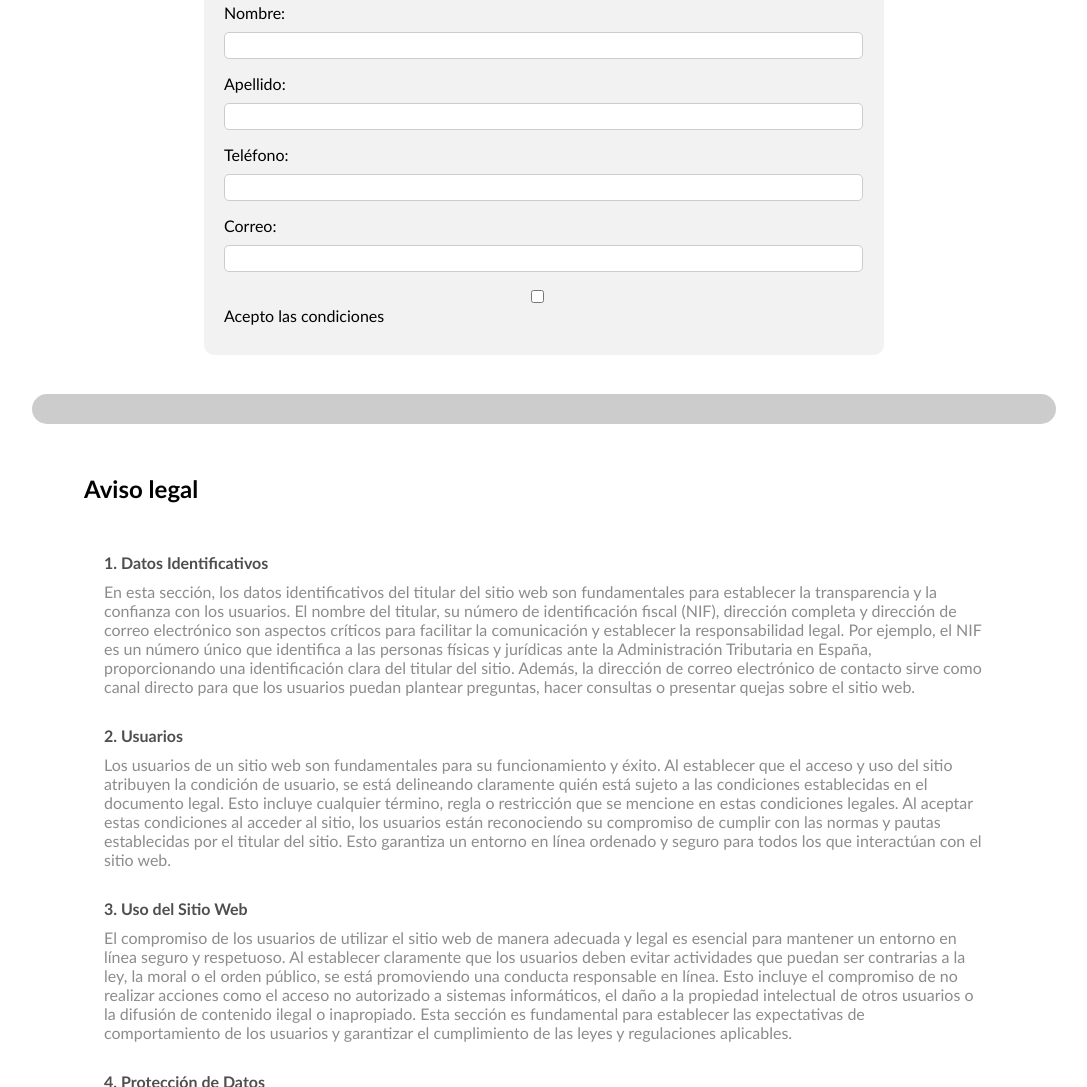
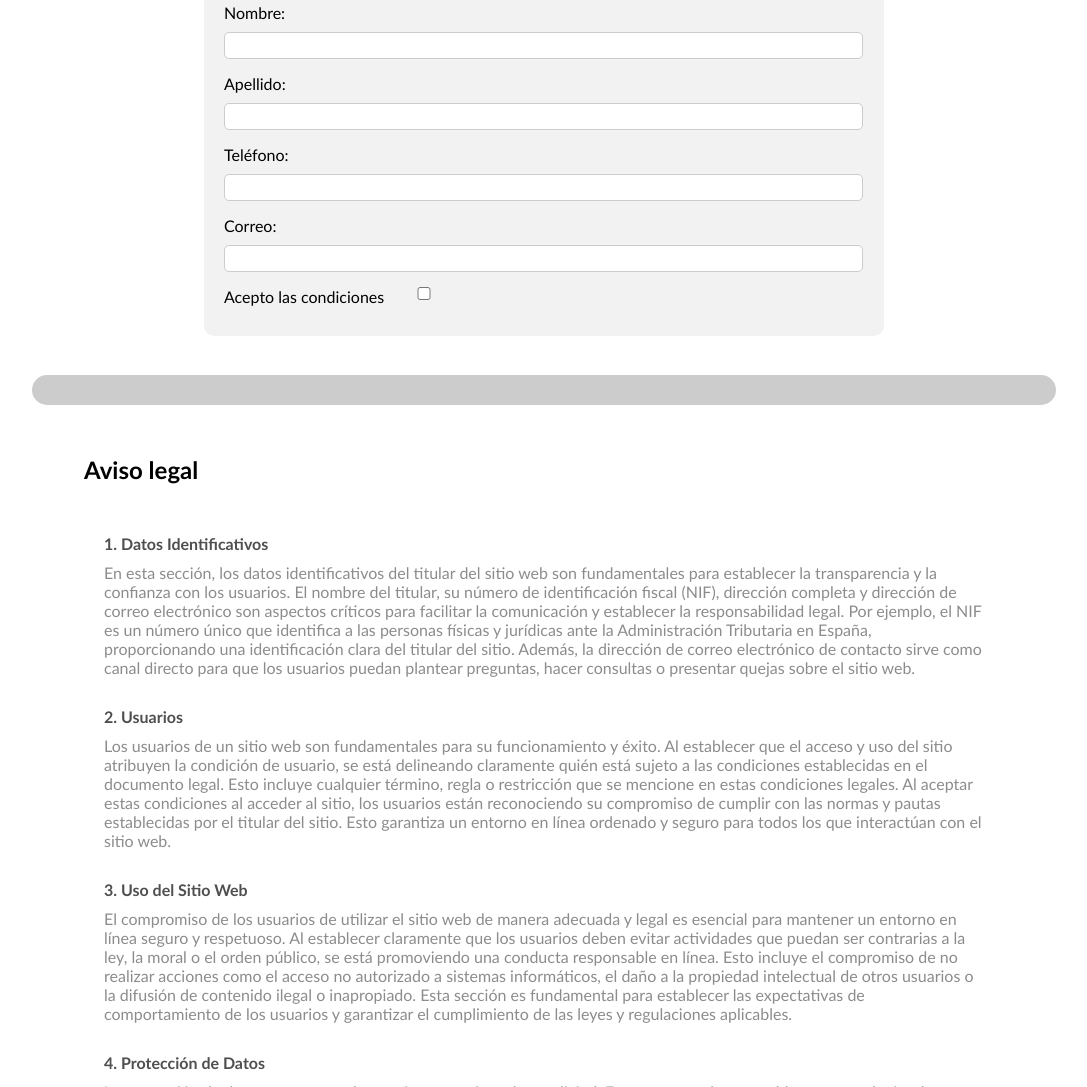
Before and after one commit to Bluexerry/ProyectoEmpresa, a plain HTML site: page Proyecto Tercer Trimestre/contacto.html in a window 1280 px wide. Shown: the part 772-1859 px from the top of the page, without its empty margins (96-1183 px from the left). Drawn offline with Linux system fonts and the light colour scheme.

Commit message:
Commit casi final xd

```diff
--- a/Proyecto Tercer Trimestre/style.css
+++ b/Proyecto Tercer Trimestre/style.css
@@ -551,6 +551,10 @@ input[type="checkbox"] {
     border-radius: 5px;
 }
 
+#condiciones {
+    width: 400px;
+    position: absolute;
+}
 
 button:hover {
     background-color: #0056b3;
```
